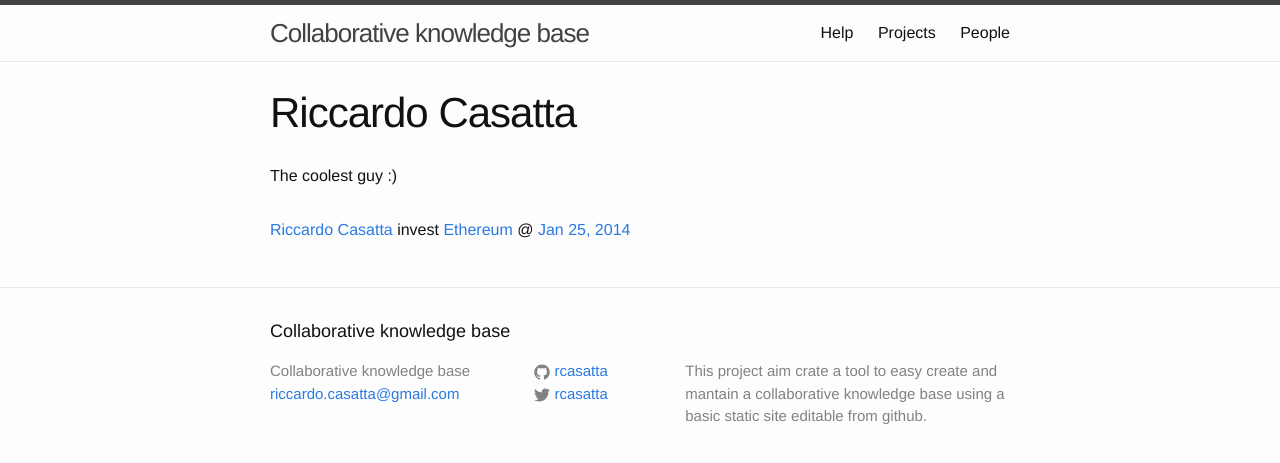
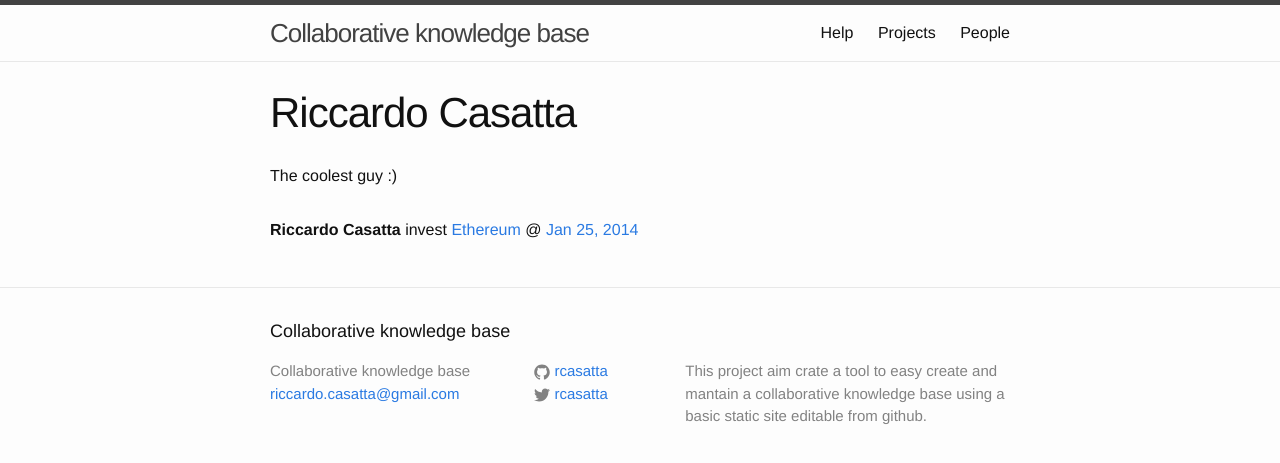
Before and after one commit to RCasatta/knowledge-base, a Jekyll site: the page built from people/riccardo.casatta.md, in a window 1280 px wide. Shown: the top 463 px of the page. Built offline with Jekyll 4.4.1, drawn with Linux system fonts in a browser that asks for light colours.

Commit message:
relations improvement

```diff
--- a/_includes/relations.html
+++ b/_includes/relations.html
@@ -23,11 +23,21 @@
   {% for relation in relprop.relations %}
     <p>
     {% for cursub in relation.subject %}
-      <a href="{{ site.baseurl }}{{ cursub }}">{{ site.data.properties[cursub].title }}</a>
+      {% if cursub == page.url %}
+        <strong>{{ site.data.properties[cursub].title }}</strong>
+      {% else %}
+        <a href="{{ site.baseurl }}{{ cursub }}">{{ site.data.properties[cursub].title }}</a>
+      {% endif %}
+      {% unless forloop.last %},{% endunless %}
     {% endfor %}
     {{ relation.verb }}
     {% for curobj in relation.object %}
-      <a href="{{ site.baseurl }}{{ curobj }}">{{ site.data.properties[curobj].title }}</a>
+      {% if curobj == page.url %}
+        <strong>{{ site.data.properties[curobj].title }}</strong>
+      {% else %}
+        <a href="{{ site.baseurl }}{{ curobj }}">{{ site.data.properties[curobj].title }}</a>
+      {% endif %}
+      {% unless forloop.last %},{% endunless %}
     {% endfor %}
      @ <a href="{{ site.baseurl }}{{ key }}">{{ relprop.date | date: "%b %-d, %Y" }}</a>
     </p>
```
